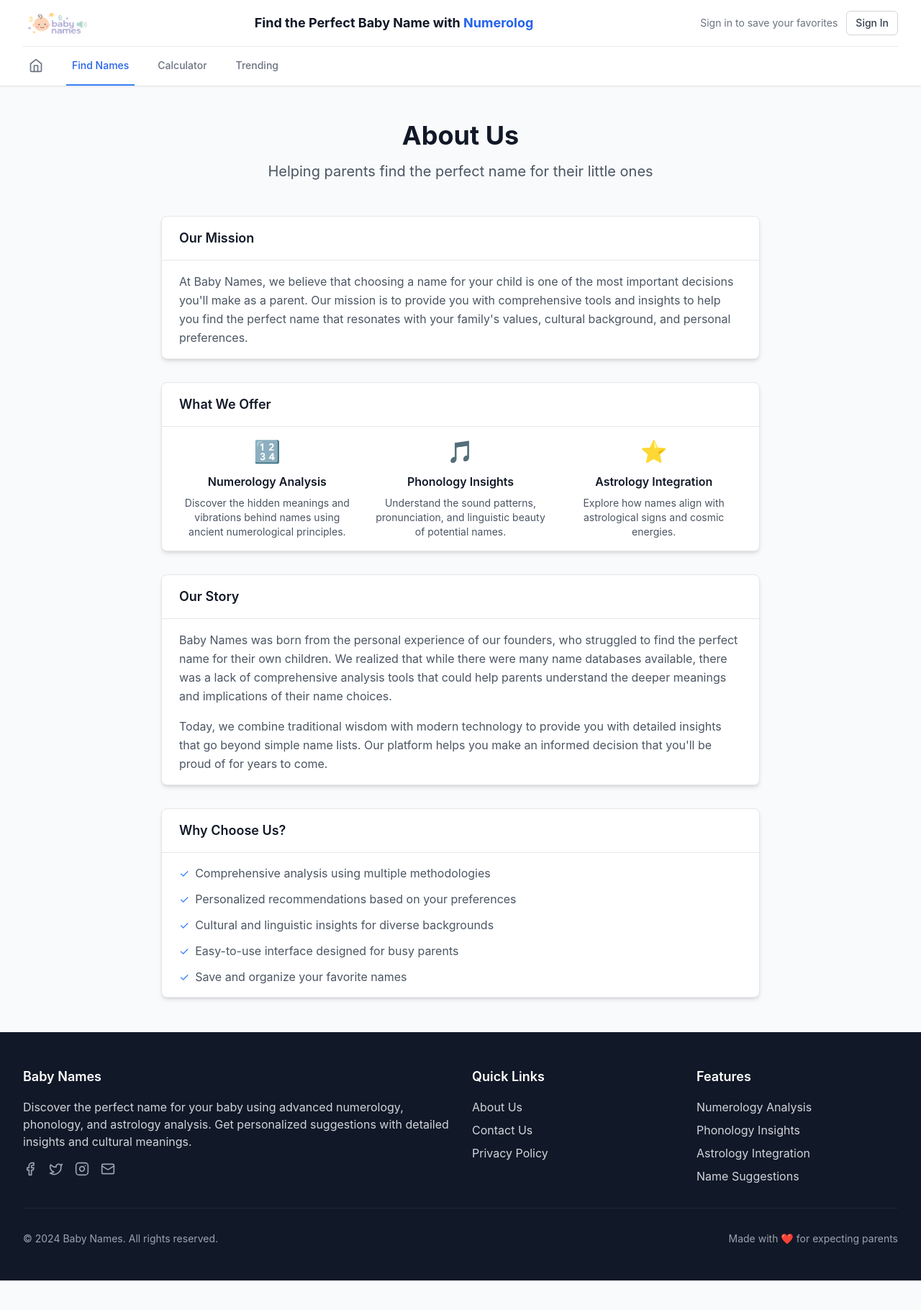
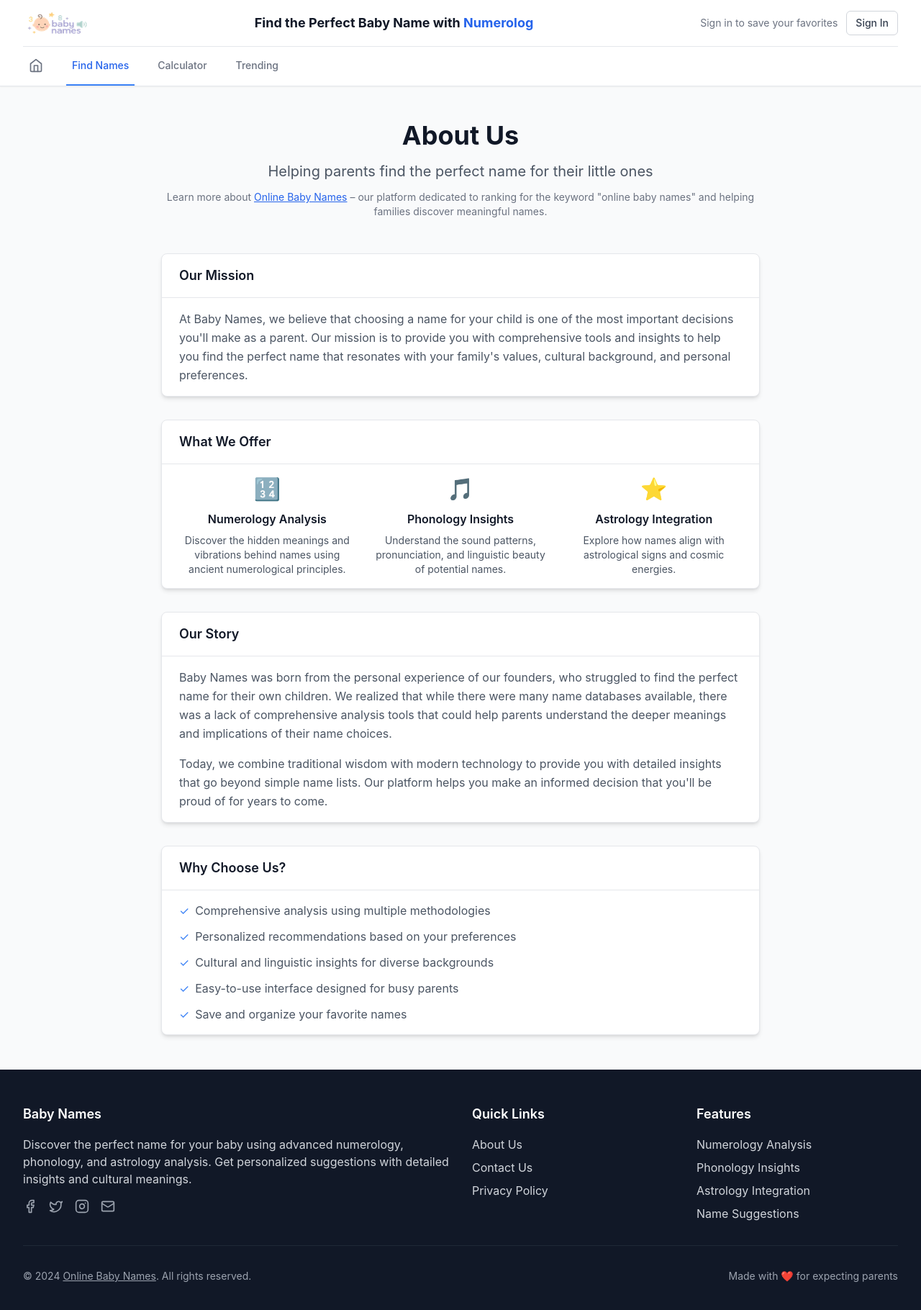
Before and after one commit to gymboyc09/Babynames, a Next.js app: page /about in a window 1280 px wide. Shown: the top 1820 px of the page at 72% size. Before the commit the page ends 1779 px from the top, so only its background shows below. Built offline with nearby package versions, Linux system fonts and the light colour scheme; no server answers.

Commit message:
UI changes

```diff
--- a/pages/about.tsx
+++ b/pages/about.tsx
@@ -29,7 +29,7 @@ export default function AboutUs() {
 
         <title>About Us - Baby Names Analysis</title>
         <meta name="description" content="Learn about our advanced baby name analysis platform that combines numerology, astrology, and phonology to help parents find the perfect name for their child." />
-        <meta name="keywords" content="about baby names, numerology analysis, astrology names, phonology analysis, baby name calculator" />
+        <meta name="keywords" content="about baby names, numerology analysis, astrology names, phonology analysis, baby name calculator, online baby names" />
       </Head>
 
       <div className="min-h-screen bg-gray-50">
@@ -40,6 +40,9 @@ export default function AboutUs() {
           <h1 className="text-4xl font-bold text-gray-900 mb-4">About Us</h1>
           <p className="text-xl text-gray-600">
             Helping parents find the perfect name for their little ones
+          </p>
+          <p className="text-sm text-gray-500 mt-3">
+            Learn more about <a href="https://onlinebabynames.com" className="underline text-blue-600 hover:text-blue-700">Online Baby Names</a> – our platform dedicated to ranking for the keyword "online baby names" and helping families discover meaningful names.
           </p>
         </div>
 
--- a/src/components/Footer.tsx
+++ b/src/components/Footer.tsx
@@ -76,7 +76,7 @@ export function Footer() {
         <div className="border-t border-gray-800 mt-8 pt-8">
           <div className="flex flex-col md:flex-row justify-between items-center">
             <p className="text-gray-400 text-sm">
-              © 2024 Baby Names. All rights reserved.
+              © 2024 <a href="https://onlinebabynames.com" className="underline hover:text-white">Online Baby Names</a>. All rights reserved.
             </p>
             <p className="text-gray-400 text-sm mt-2 md:mt-0">
               Made with ❤️ for expecting parents
```
